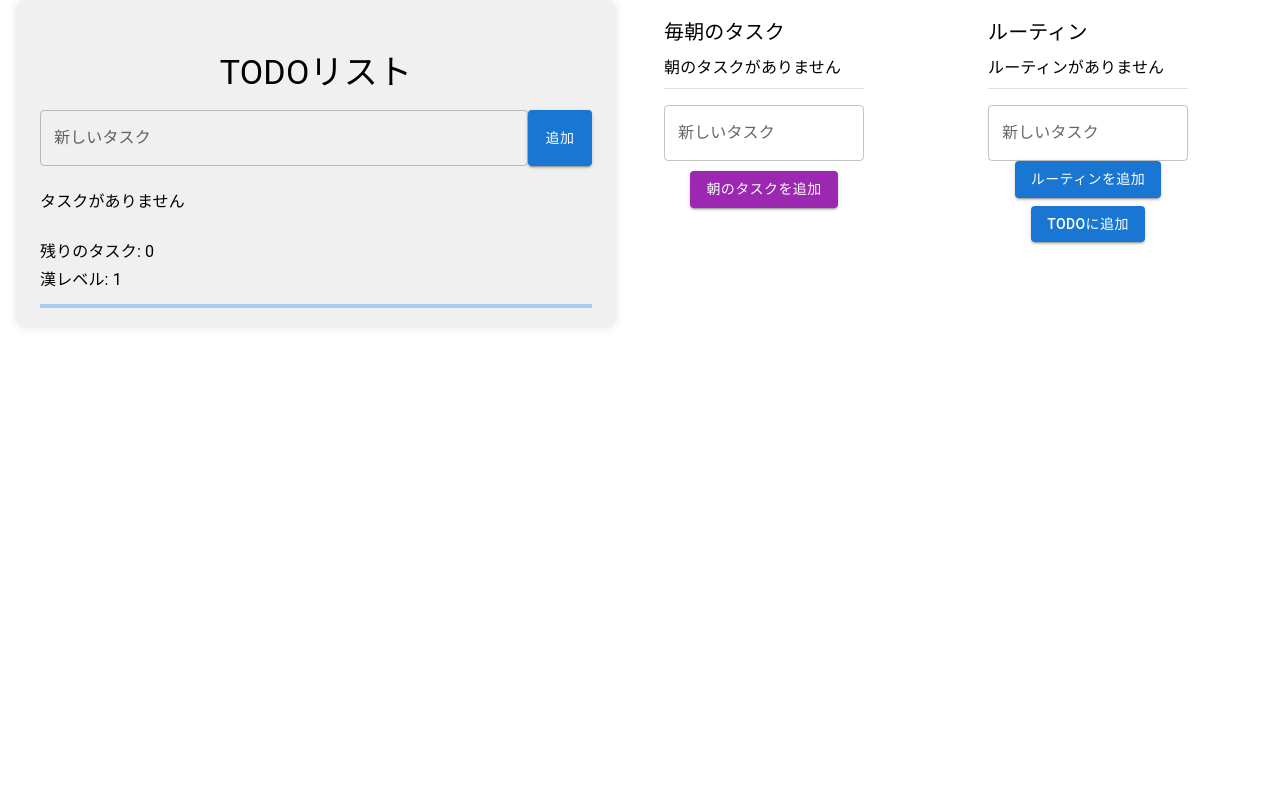
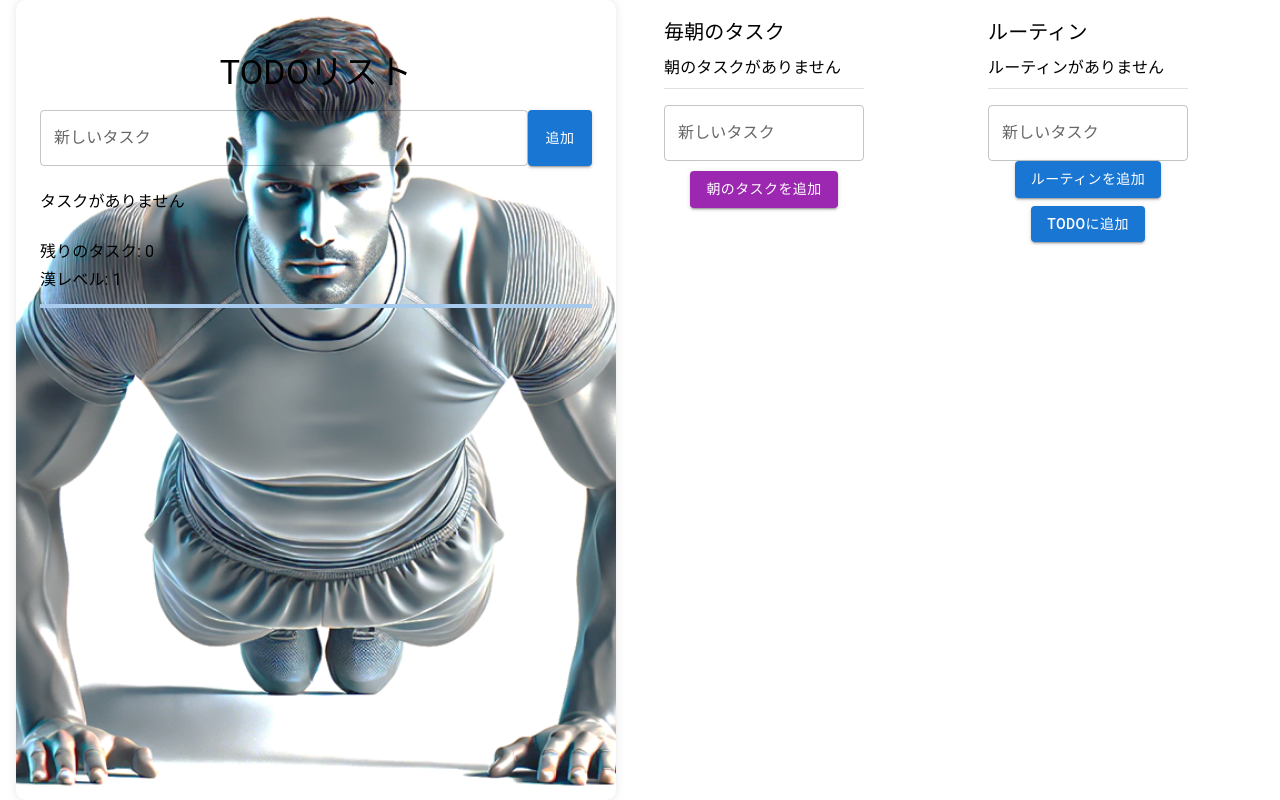
Before and after one commit to multikokoiti1998/todoapp, a React (Create React App) app in the folder react_todo/: page / in a window 1280 px wide. Built offline with nearby package versions, Linux system fonts and the light colour scheme.

Commit message:
腕立て伏せ

```diff
--- a/react_todo/src/App.css
+++ b/react_todo/src/App.css
@@ -0,0 +1,15 @@
+@keyframes pushUp {
+    0% {
+      transform: scaleY(1); /* 通常の高さ */
+    }
+    50% {
+      transform: scaleY(0.8); /* 縮む */
+    }
+    100% {
+      transform: scaleY(1); /* 元の高さに戻る */
+    }
+  }
+
+  .pushup-animation {
+    animation: pushUp 0.5s ease-in-out; /* アニメーションを0.5秒で実行 */
+  }
--- a/react_todo/src/App.js
+++ b/react_todo/src/App.js
@@ -25,6 +25,7 @@ function App() {
   const [routineTodos, setRoutineTodos] = useState(initialState.routineTodos || []);
   const [currentWidth, setCurrentWidth] = useState(initialState.currentWidth);
   const [lastTodoTime, setLastTodoTime] = useState(initialState.lastTodoTime);
+  const [pushupClass, setPushupClass] = useState('');
   const todoNameRef = useRef(null);
 
 
@@ -167,8 +168,15 @@ const handleAddAllRoutineTodos = () => {
     }
 
     setTodos(filteredTodos);
+    // アニメーションのクラスを一時的に追加
+  setPushupClass('pushup-animation');
+
+  // 0.5秒後にクラスを削除してアニメーションをリセット
+  setTimeout(() => {
+    setPushupClass('');
+  }, 500);
   };
-
+//削除関数
   const deleteTodo = (id) => {
     setTodos(todos.filter(todo => todo.id !== id));
   };
@@ -184,7 +192,14 @@ const handleAddAllRoutineTodos = () => {
   return (
     <Grid container spacing={2}>
       <Grid item xs={6}>
-        <Container maxWidth="sm" className="app-container">
+        <Container maxWidth="sm" className={`app-container ${pushupClass}`}　 style={{
+    backgroundImage: 'url("/goodman.png")',
+    backgroundSize: 'cover',          // 画像をコンテナ全体に拡大または縮小
+    backgroundPosition: 'center',     // 画像を中央に配置
+    backgroundRepeat: 'no-repeat',    // 画像を繰り返さない
+    height: '100vh'                   // コンテナの高さを画面全体にする
+  }}>
+
           <Box mt={4} mb={2} textAlign="center">
             <Typography variant="h4">TODOリスト</Typography>
           </Box>
```
Also changed, not shown: react_todo/public/goodman.png (added). Lines whose indentation alone changed are shown as unchanged.
